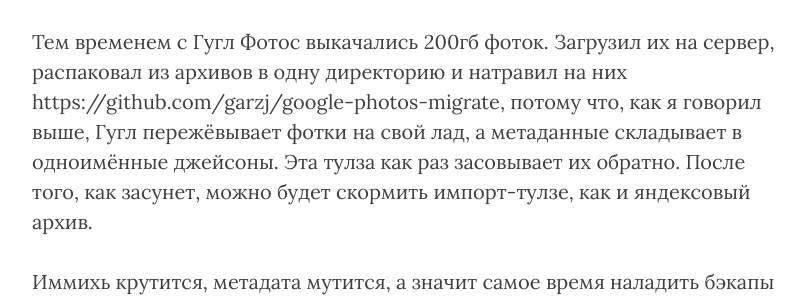
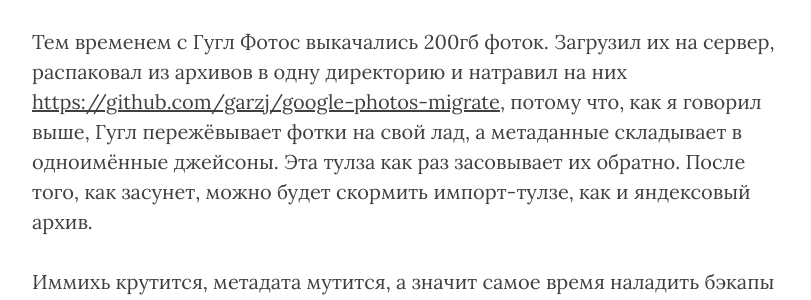
Before and after one commit to Freika/freika.github.io, a Jekyll site: the page built from _posts/2023-06-26-photos-at-home.md, in a window 1280 px wide and 900 px high, scrolled down 5009 px. Shown: the part 231-531 px from the top of the window, without its empty margins (233-1044 px from the left). Built offline with Jekyll 4.4.1, drawn with Linux system fonts in a browser that asks for light colours; nearby versions of some CDN libraries; some of the changed lines change nothing that is shown; some of the changed text lies outside the part shown.

Commit message:
Update link

```diff
--- a/_posts/2023-06-26-photos-at-home.md
+++ b/_posts/2023-06-26-photos-at-home.md
@@ -68,7 +68,7 @@ description: "Йоу йоу хоумлаб селфхостинг бэкап м
 
 - Связка Docker + Portainer, потому что никто не любит постоянно пердолиться с терминалом
 - Immich для непосредственного хранения и просмотра файлов
-- https://github.com/garzj/google-photos-migrate для приведения фоток в божеский вид после Google Photos (метаданные, теги и так далее)
+- [https://github.com/garzj/google-photos-migrate](https://github.com/garzj/google-photos-migrate) для приведения фоток в божеский вид после Google Photos (метаданные, теги и так далее)
 - Rclone для синхронизации локальной файлопомойки с бакетом в B2 и внешний HDD/SSD
 - Ansible для того, чтобы хранить весь колхоз в виде перезапускаемых ямлов
 - И всё это крутится на домашнем сервере под управлением Ubuntu, который построил Джек
@@ -86,7 +86,7 @@ description: "Йоу йоу хоумлаб селфхостинг бэкап м
 
 После скачивания файлов с Яндекс Диска шаманить с их метаданными не пришлось, потому что они там хранились в исходном виде без пережатия. Загрузил их на сервер и сразу же натравил на них [тулзу](https://immich.app/docs/features/bulk-upload) для импорта фоток в Immich. Иммихь, после поглощения скормленных ему фоток, принялся их переваривать, скрипя фоновыми джобами, которые отвечают за генерацию thumbnails, извлечение метаданных, тегирование объектов на фотках, фейс рекогнишен, и ещё там какие-то. Это происходит без моего участия.
 
-Тем временем с Гугл Фотос выкачались 200гб фоток. Загрузил их на сервер, распаковал из архивов в одну директорию и натравил на них https://github.com/garzj/google-photos-migrate, потому что, как я говорил выше, Гугл пережёвывает фотки на свой лад, а метаданные складывает в одноимённые джейсоны. Эта тулза как раз засовывает их обратно. После того, как засунет, можно будет скормить импорт-тулзе, как и яндексовый архив.
+Тем временем с Гугл Фотос выкачались 200гб фоток. Загрузил их на сервер, распаковал из архивов в одну директорию и натравил на них [https://github.com/garzj/google-photos-migrate](https://github.com/garzj/google-photos-migrate), потому что, как я говорил выше, Гугл пережёвывает фотки на свой лад, а метаданные складывает в одноимённые джейсоны. Эта тулза как раз засовывает их обратно. После того, как засунет, можно будет скормить импорт-тулзе, как и яндексовый архив.
 
 Иммихь крутится, метадата мутится, а значит самое время наладить бэкапы наружу. Запустил ансибл-скрипт, который поставил на сервер Rclone и научил его с помощью крон тасков два раза в сутки брать нужные файлы и сихронизировать их в целевой бакет на B2. Rclone sync не аплоадит существующие файлы, а лишь поддерживает файловую структуру и содержимое на бакете в том виде, в каком они существуют на исходном сервере, а значит этот процесс будет долгим только в первый раз, а дальше всё будет синкаться за секунды. А, и ещё ансибл прописывает крон таск для бэкапа базы данных самого Иммиха, которая будет загружаться в тот же бакет на B2. Таким образом, в случае чего, достаточно будет ресторнуть бэкап БД на новом инстансе Иммиха и ему не придётся жевать метатеги для всех файлов в фоновых задачах по новой.
 
```
